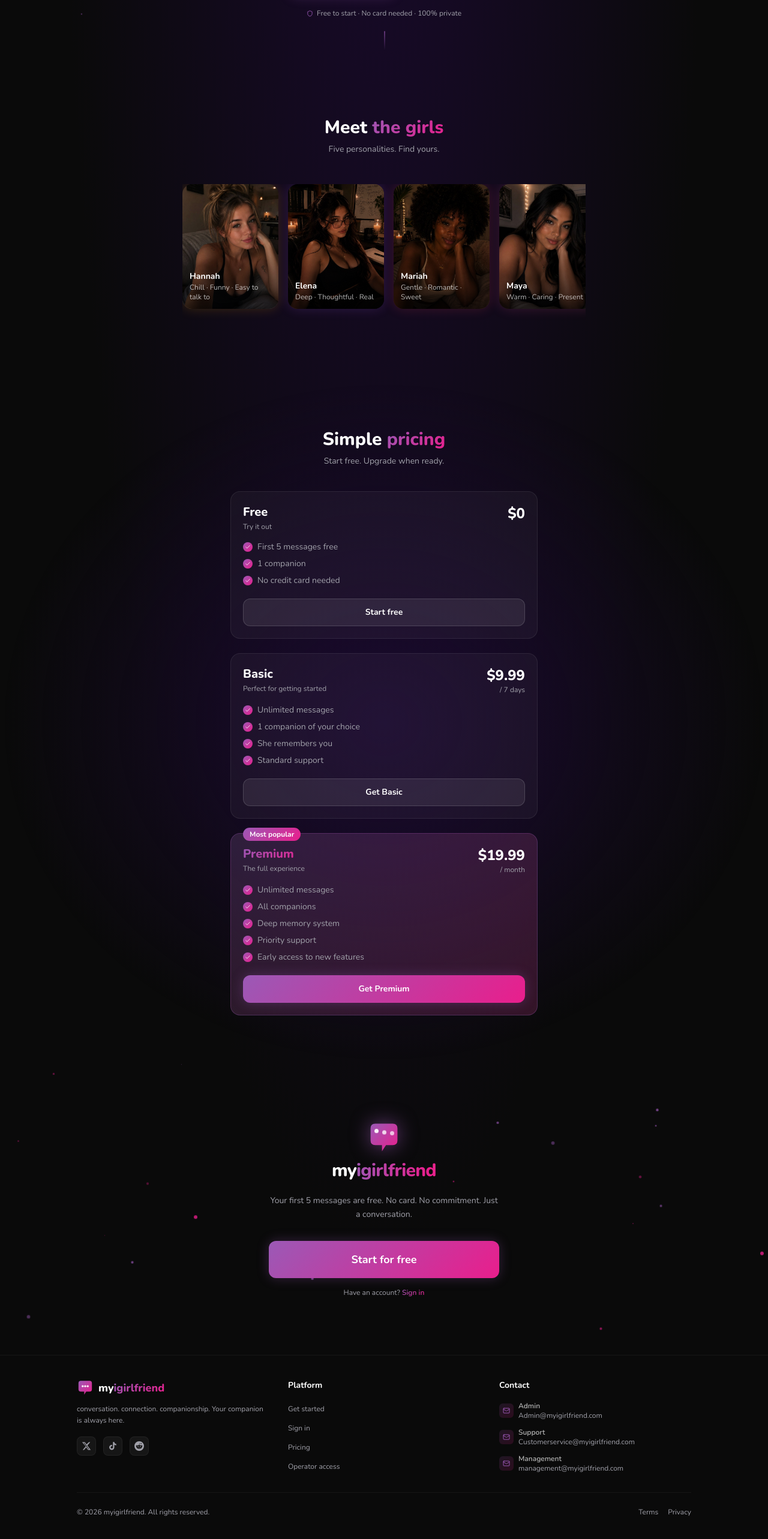
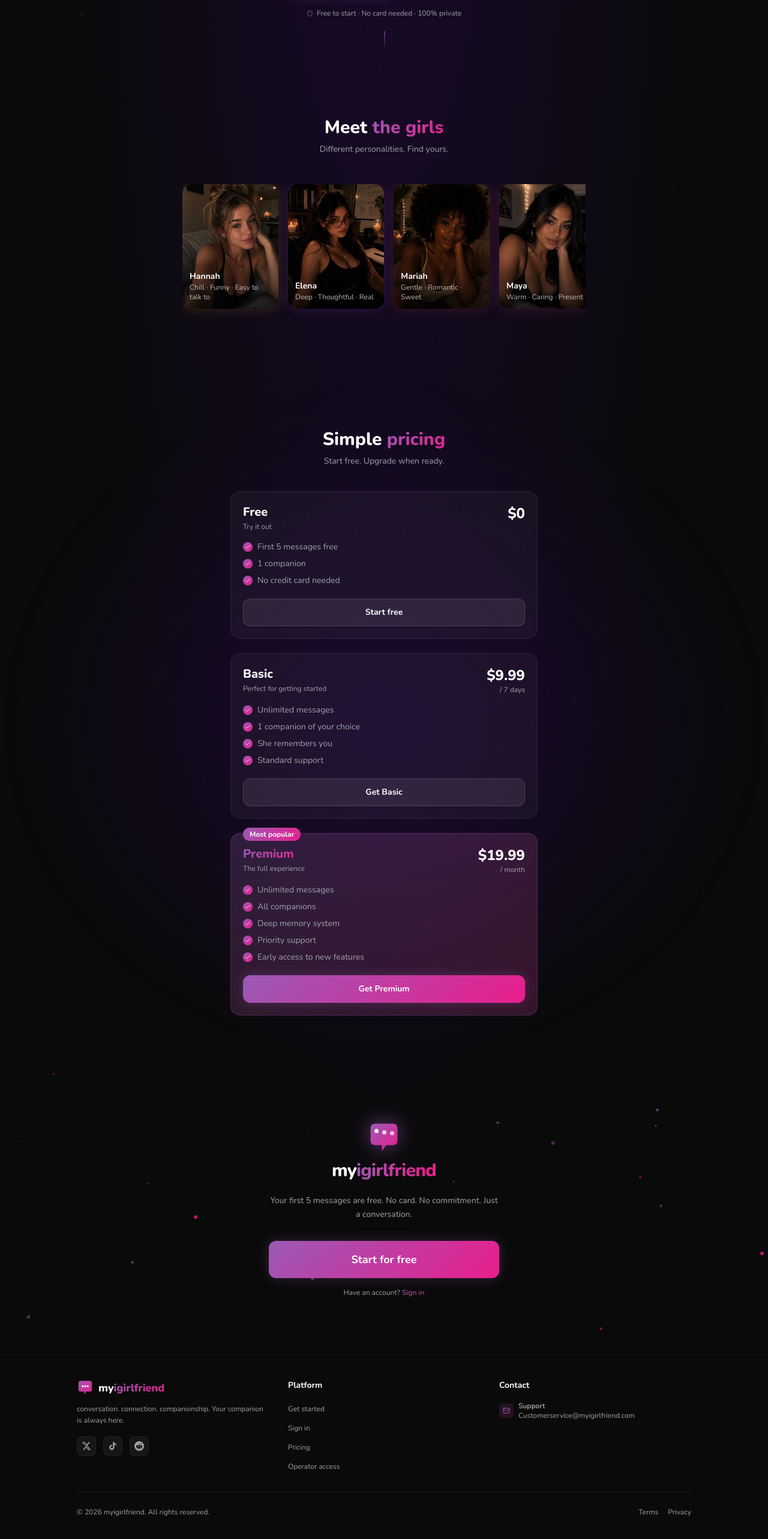
Before and after one commit to myigirlfriend/myigirlfriend, a React (Vite) app in the folder frontend/: page / in a window 1280 px wide. Shown: the part 685-3251 px from the top of the page at 60% size. Built offline with nearby package versions, Linux system fonts and the light colour scheme; no server answers.

Commit message:
[PATCH]: remove unnecessary emails

```diff
--- a/frontend/src/pages/LandingPage.tsx
+++ b/frontend/src/pages/LandingPage.tsx
@@ -16,9 +16,6 @@
 import type { Persona } from '@/types'
 
 const PLANS = [FREE_PLAN, ...PAID_PLANS]
-
-const NUMBER_WORDS = ['No', 'One', 'Two', 'Three', 'Four', 'Five', 'Six', 'Seven', 'Eight', 'Nine', 'Ten', 'Eleven', 'Twelve',
-  'Thirteen', 'Fourteen', 'Fifteen', 'Sixteen', 'Seventeen', 'Eighteen', 'Nineteen', 'Twenty']
 
 /** The models switched on in the admin dashboard, shuffled. Built-in ones show until the list arrives. */
 function useLandingPersonas(): Persona[] {
@@ -45,9 +42,7 @@
 ]
 
 const CONTACTS = [
-  { label: 'Admin', email: 'Admin@myigirlfriend.com' },
   { label: 'Support', email: 'Customerservice@myigirlfriend.com' },
-  { label: 'Management', email: 'management@myigirlfriend.com' },
 ]
 
 // ─── Top Nav ──────────────────────────────────────────────────
@@ -200,7 +195,7 @@
             <h2 className="mb-2 text-3xl font-extrabold">
               Meet <span className="gradient-text">the girls</span>
             </h2>
-            <p className="text-sm text-brand-muted">{NUMBER_WORDS[personas.length] ?? personas.length} personalities. Find yours.</p>
+            <p className="text-sm text-brand-muted">Different personalities. Find yours.</p>
           </motion.div>
 
           <div className="scrollbar-hide flex gap-4 overflow-x-auto pb-4">
```
Also changed, not shown: 1 other file (tests, documents, lock files or other folders).
